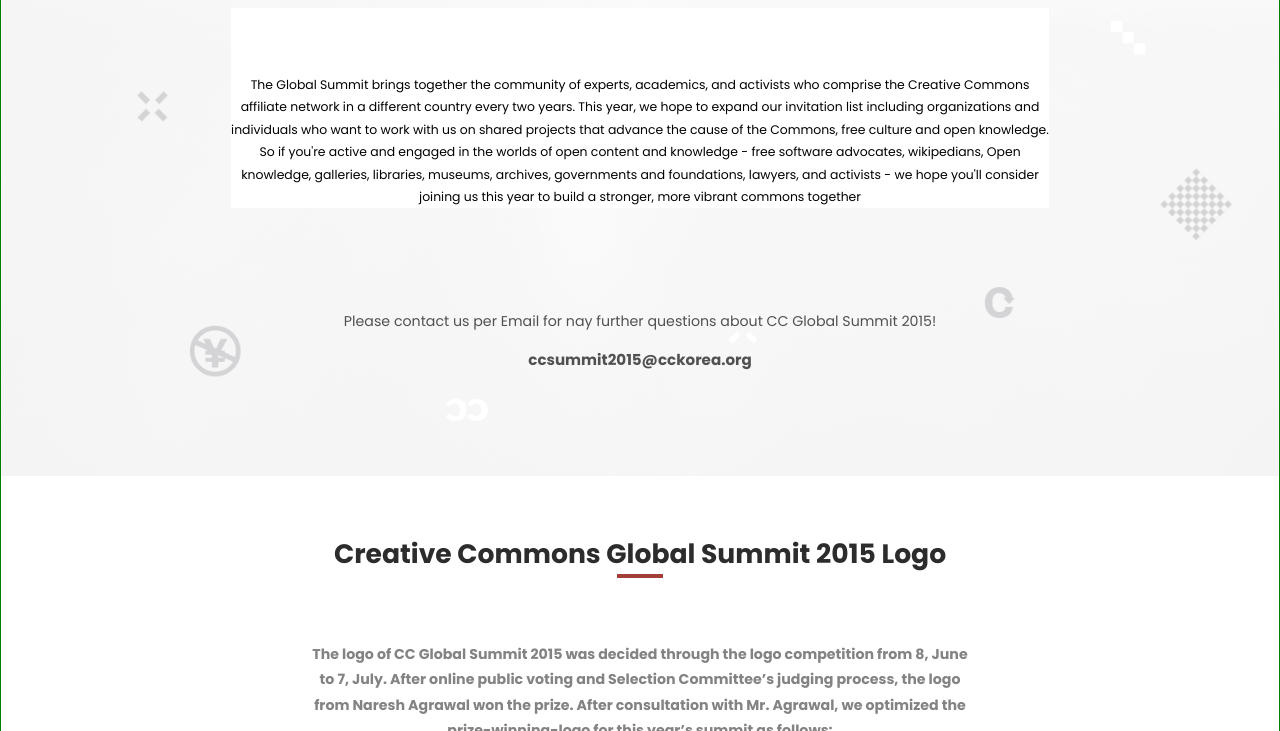
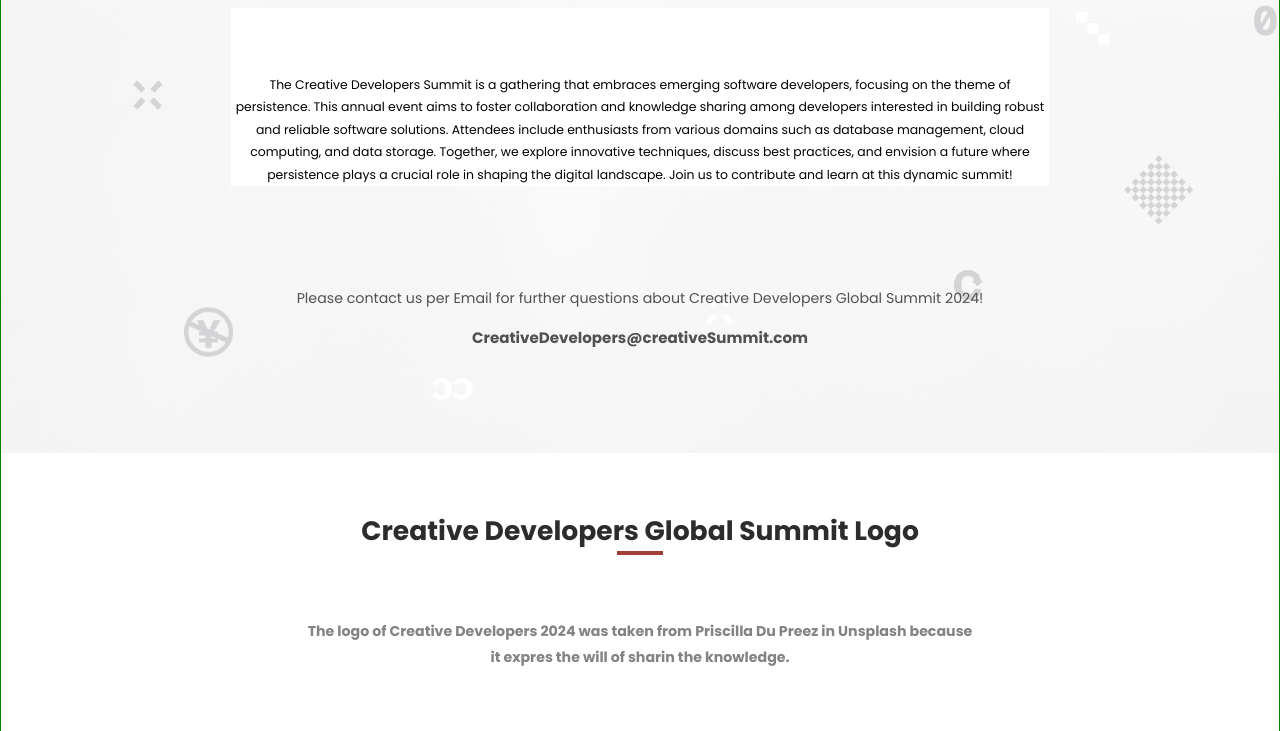
Before and after one commit to Diegogagan2587/Capstone-project-module-1, a website: page pages/about.html in a window 1280 px wide. Shown: the part 344-1075 px from the top of the page. Drawn offline with Linux system fonts and the light colour scheme.

Commit message:
set new content for about page

```diff
--- a/pages/about.html
+++ b/pages/about.html
@@ -26,13 +26,13 @@
                 <li><a href="#">English</a></li>
                 <li><a href="#">My Page</a></li>
                 <li><a href="#">Logout</a></li>
-                <li id="li-exit" class="hidden" > <a href="#" id="exitMobile">Exit</a> </li>
+                <li id="li-exit" class="hidden"> <a href="#" id="exitMobile">Exit</a> </li>
             </ul>
             <div class="main-bar">
                 <a href="#" id="hamburger-button">
                     <img class="icon-hamburguer" src="../img/icons/hamburguer-icon.png" alt="Display Navigation Menu">
                 </a>
-                <a class="wrapper-summit-logo" href="../index.html" >
+                <a class="wrapper-summit-logo" href="../index.html">
                     <img class="summit-logo" src="../img/icons/dev-summit-logo.png" alt="summit logo">
                 </a>
                 <ul id="nav-bar-2" class="">
@@ -48,32 +48,32 @@
         </nav>
         <div id="header-container" class="header-container">
             <span>"Hi! Sharing how we code!"</span>
-            <h1>Creative Commons Global Summit 2024</h1>
+            <h1>
+                Creative Developers Global Summit 2024
+            </h1>
             <p class="event-description">
-                The Global Summit brings together the community of experts, academics, and activists who comprise the
-                Creative Commons affiliate network in a different country every two years.
-                This year, we hope to expand our invitation list including organizations and individuals who want to
-                work with us on shared projects that advance the cause of the Commons, free culture and open knowledge.
-                So if you're active and engaged in the worlds of open content and knowledge - free software advocates,
-                wikipedians, Open knowledge, galleries, libraries, museums, archives, governments and foundations,
-                lawyers, and activists - we hope you'll consider joining us this year to build a stronger, more vibrant
-                commons together
+                The Creative Developers Summit is a gathering that embraces emerging software developers, focusing on
+                the theme of persistence. This annual event aims to foster collaboration and knowledge sharing among
+                developers interested in building robust and reliable software solutions. Attendees include enthusiasts
+                from various domains such as database management, cloud computing, and data storage. Together, we
+                explore innovative techniques, discuss best practices, and envision a future where persistence plays a
+                crucial role in shaping the digital landscape. Join us to contribute and learn at this dynamic summit!
             </p>
-            <p class="foundation">Please contact us per Email for nay further questions about CC Global Summit 2015!</p>
-            <p class="email">ccsummit2015@cckorea.org</p>
+            <p class="foundation">
+                Please contact us per Email for further questions about Creative Developers Global Summit 2024!
+            </p>
+            <p class="email">CreativeDevelopers@creativeSummit.com</p>
         </div>
     </header>
     <section class="section-logo-info">
         <h2>
-            Creative Commons
-            Global Summit 2015 Logo
+            Creative Developers Global Summit Logo
         </h2>
         <hr>
         <p class="logo-history">
-            The logo of CC Global Summit 2015 was decided through the logo competition from 8, June to 7, July.
-            After online public voting and Selection Committee’s judging process, the logo from Naresh Agrawal won the
-            prize.
-            After consultation with Mr. Agrawal, we optimized the prize-winning-logo for this year’s summit as follows:
+            The logo of Creative Developers 2024 was taken from
+             <a href="https://unsplash.com/@priscilladupreez?utm_source=unsplash&utm_medium=referral&utm_content=creditCopyText">Priscilla Du Preez</a> in <a href="https://unsplash.com/es/fotos/k3RZK--S-kk?utm_source=unsplash&utm_medium=referral&utm_content=creditCopyText">Unsplash</a>
+             because it expres the will of sharin the knowledge.
         </p>
         <div class="logo-summit">
             <img src="../img/summit-logo.png" alt="code sharing Icon by I Putu Kharismayadi ">
@@ -86,11 +86,11 @@
     </section>
     <section class="previous-summit-section">
         <h2>
-            See the past CC Global Summits
+            See the past Creative Developers Summits
         </h2>
         <hr>
         <p class="summits-introduction">
-            Take a look at the past two CC Global Summits which took place
+            Take a look at the past two Creative Developers Summits which took place
             in Buenos Aires and in Warsaw
         </p>
         <!-- Will contain bakcgroun of previous summit and also text -->
@@ -107,7 +107,7 @@
                 <div class="text-container">
                     <span>2011</span>
                     <p>
-                        CC global Summit 2011 in Warsaw
+                        CC global Summit 2018 in Warsaw
                     </p>
                 </div>
 
@@ -139,11 +139,11 @@
         <div class="footer-logo">
             <img src="../img/summit-logo.png" alt="">
             <div class="organization">
-                <p>CC Global</p>
-                <p>global union</p>
+                <p>Creative Developers</p>
+                <p>summit 2024</p>
             </div>
         </div>
-        <p class="rights">2015 Creative Commons Korea. Some Rights Reserved.</p>
+        <p class="rights">2024 Creative Developers. Some Rights Reserved.</p>
     </footer>
 </body>
 
```
